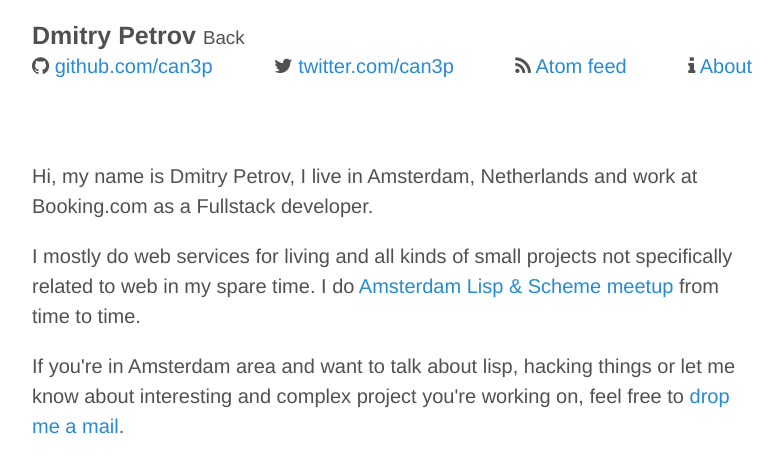
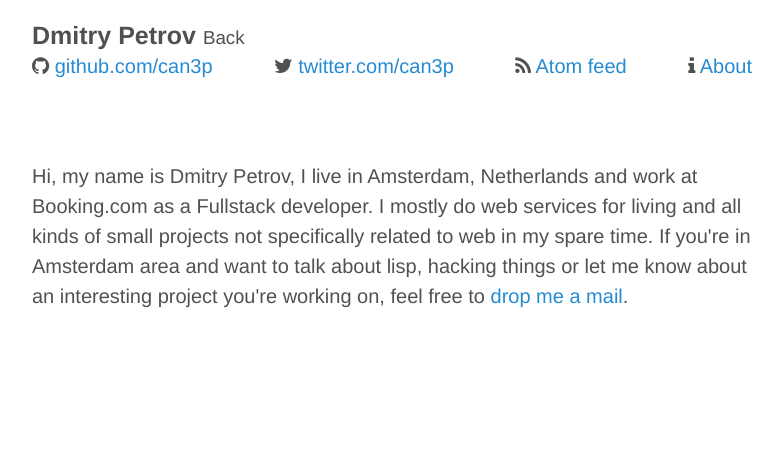
Before and after one commit to can3p/can3p.github.io, a Jekyll site: the page built from about.html, in a window 1280 px wide. Shown: the top 473 px of the page, without its empty margins (248-1031 px from the left). Built offline with Jekyll 4.4.1, drawn with Linux system fonts in a browser that asks for light colours.

Commit message:
lisp meetup is not a thing anymore, and interesting project does not need to be complex

```diff
--- a/about.html
+++ b/about.html
@@ -3,8 +3,9 @@ layout: default
 title: About
 ---
 
-<p>Hi, my name is Dmitry Petrov, I live in Amsterdam, Netherlands and work at Booking.com as a Fullstack developer.</p>
-<p>I mostly do web services for living and all kinds of small projects not specifically related to web in my spare time.
-I do <a href="https://www.meetup.com/Amsterdam-Lisp-Scheme-Meetup/">Amsterdam Lisp &amp; Scheme meetup</a> from time to time.</p>
-<p>If you're in Amsterdam area and want to talk about lisp, hacking things or let me know about interesting
-and complex project you're working on, feel free to <a href="mailto:dpetroff@gmail.com">drop me a mail</a>.</p>
+Hi, my name is Dmitry Petrov, I live in Amsterdam, Netherlands and work at Booking.com as a Fullstack developer.
+
+I mostly do web services for living and all kinds of small projects not specifically related to web in my spare time.
+
+If you're in Amsterdam area and want to talk about lisp, hacking things or let me know about an interesting
+project you're working on, feel free to <a href="mailto:dpetroff@gmail.com">drop me a mail</a>.
```
